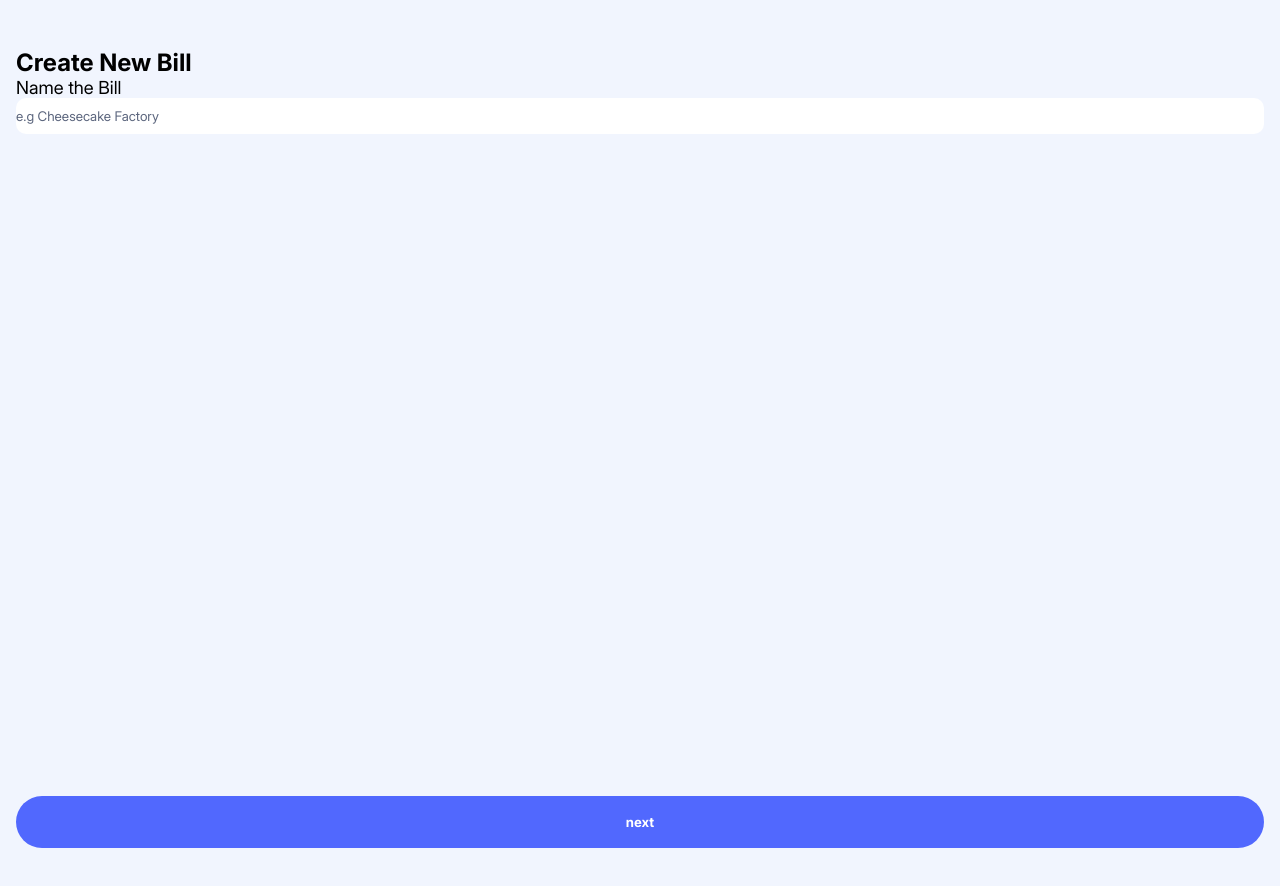
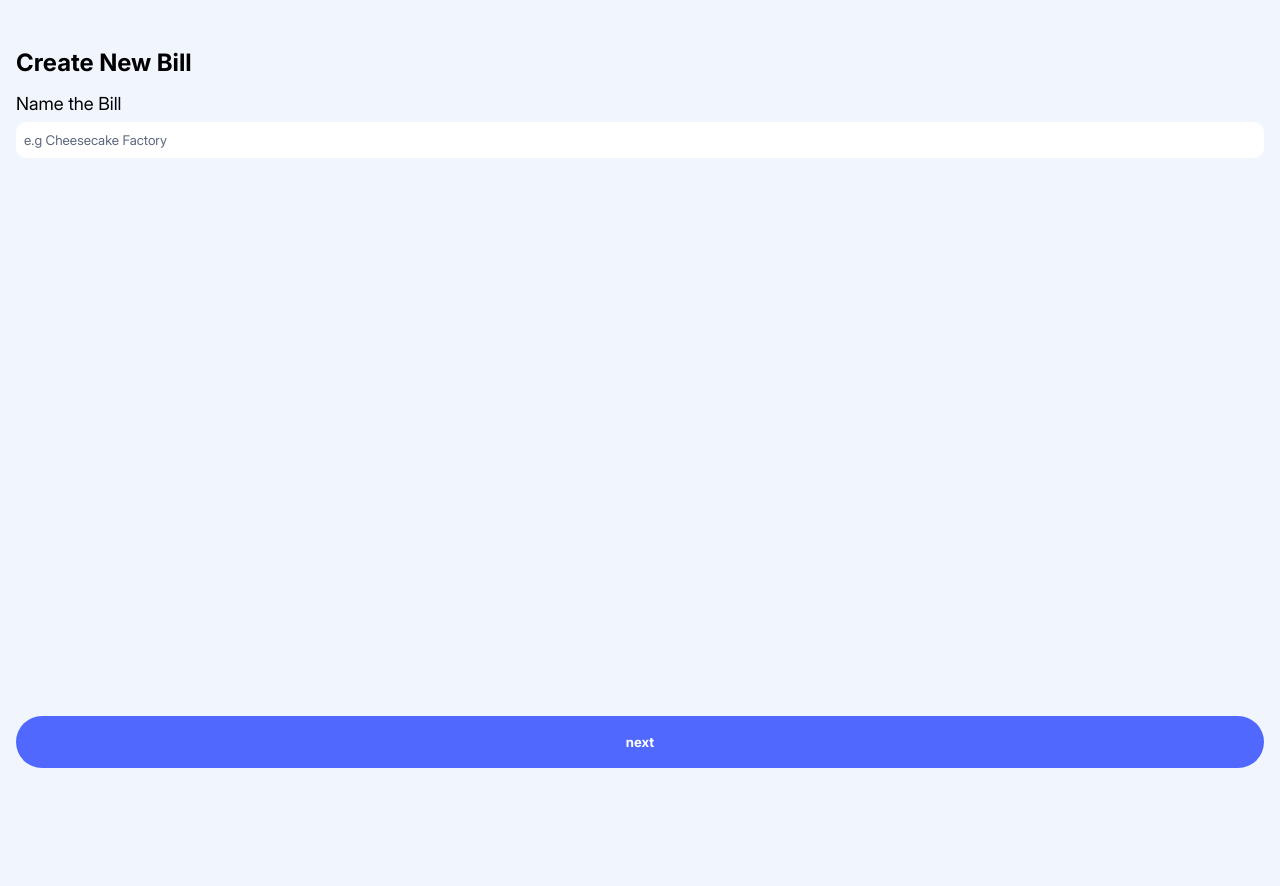
Before and after one commit to VanessaTseng/vanessa-tseng-capstone, a React (Vite) app in the folder client/: page /createNewBill in a window 1280 px wide. Shown: the top 886 px of the page. After the commit the page ends 816 px from the top, so only its background shows below. Built offline with nearby package versions, Linux system fonts and the light colour scheme.

Commit message:
completed styling for create bill

```diff
--- a/client/src/components/CreateNewBill/CreateNewBill.jsx
+++ b/client/src/components/CreateNewBill/CreateNewBill.jsx
@@ -35,7 +35,7 @@ export default function CreateNewBill() {
       <form onSubmit={handleSubmit} className="create-bill">
         <div className="create-bill__top">
           <h2 className="create-bill__header">Create New Bill</h2>
-          <label htmlFor="create-bill__label">
+          <label className="create-bill__label">
             Name the Bill
             <input
               type="text"
--- a/client/src/components/CreateNewBill/CreateNewBill.scss
+++ b/client/src/components/CreateNewBill/CreateNewBill.scss
@@ -3,10 +3,22 @@
 @use "../../styles/partials/mixins" as *;
 
 .create-bill-wrapper {
-  height: 100vh;
+  height: 90vh;
 }
 
 .create-bill {
-  height: 100vh;
+  height: 90vh;
   @include flex(column, space-between, stretch);
+
+  &__header {
+    margin-bottom: $spacing-between-elements;
+  }
+
+  &__input {
+    margin-top: $padding-increment;
+  }
+
+  &__input::placeholder {
+    padding: $padding-increment;
+  }
 }
--- a/client/src/pages/Home/Home.scss
+++ b/client/src/pages/Home/Home.scss
@@ -8,7 +8,7 @@ span {
 
 .home-wrapper {
   @include flex(column, space-between, stretch);
-  height: 100vh;
+  height: 90vh;
 
   &__bottom {
     @include flex(row, center, center);
```
